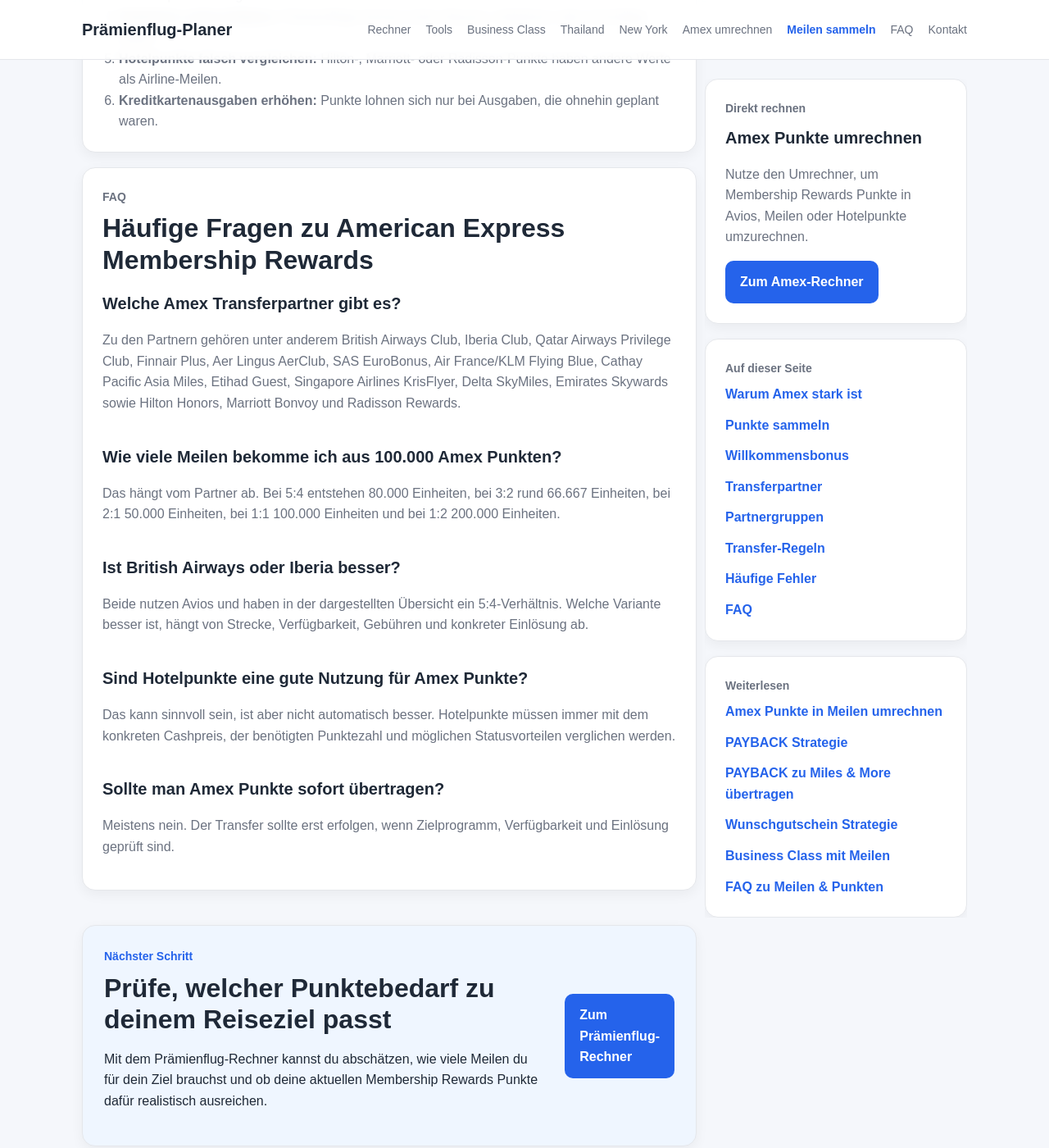
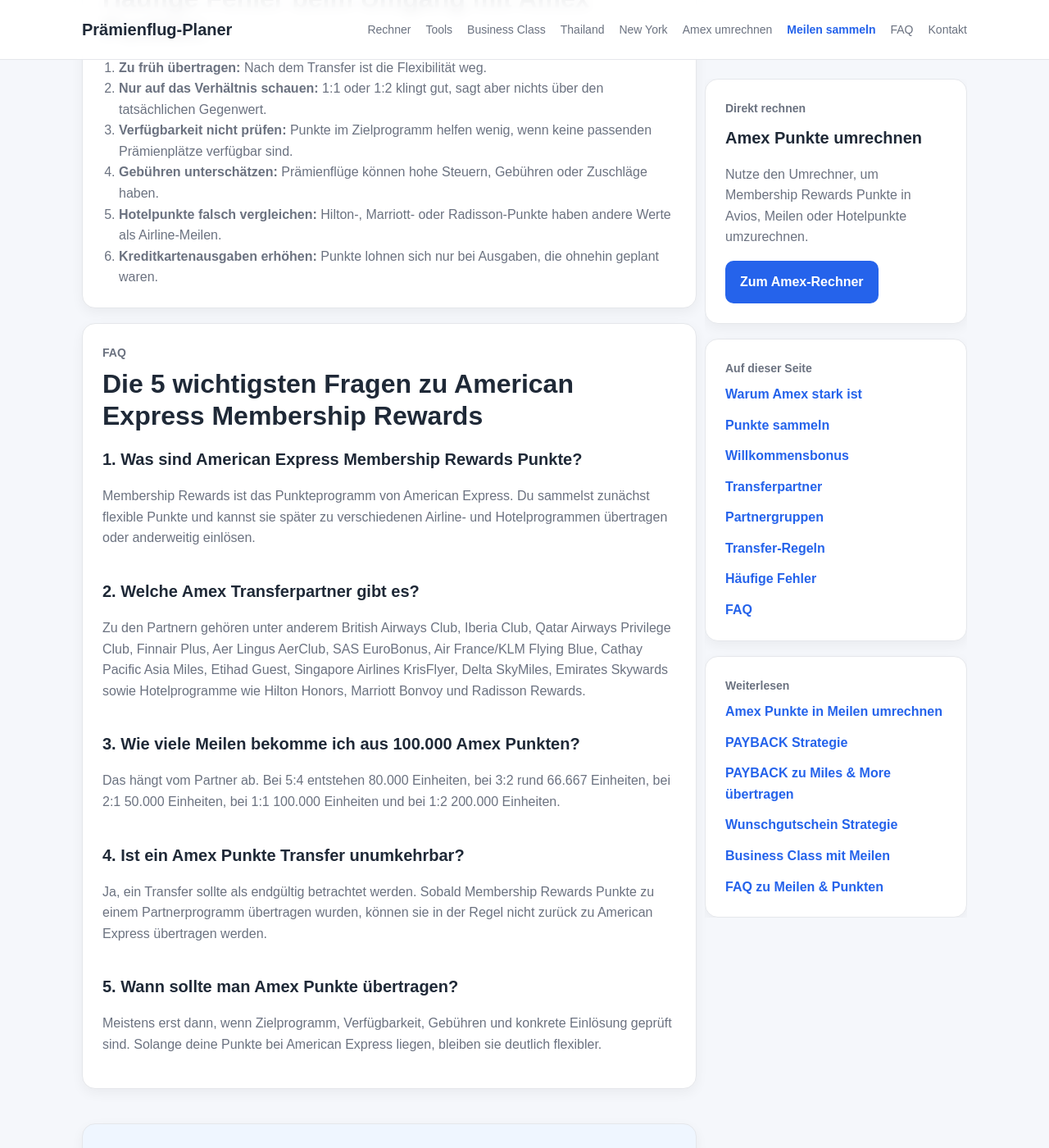
Before and after one commit to Praemienflug-Planer/miles-planer, a Jekyll site: the page built from meilen-sammeln/amex/index.html, in a window 1280 px wide and 1400 px high, scrolled down 7865 px. Shown: the whole window at 82% size. Built offline with Jekyll 4.4.1, drawn with Linux system fonts in a browser that asks for light colours; some of the changed text lies outside the part shown.

Commit message:
Add Amex FAQ and irreversible transfer warning

```diff
--- a/meilen-sammeln/amex/index.html
+++ b/meilen-sammeln/amex/index.html
@@ -45,9 +45,10 @@
     "@type": "FAQPage",
     "mainEntity": [
       {"@type":"Question","name":"Was sind American Express Membership Rewards Punkte?","acceptedAnswer":{"@type":"Answer","text":"Membership Rewards ist das Punkteprogramm von American Express. Die Punkte können gesammelt und später zu verschiedenen Airline- und Hotelprogrammen übertragen oder anderweitig eingelöst werden."}},
-      {"@type":"Question","name":"Welche Amex Transferpartner sind besonders interessant?","acceptedAnswer":{"@type":"Answer","text":"Für Prämienflüge sind vor allem Airline-Partner wie British Airways Club, Iberia Club, Flying Blue, SAS EuroBonus, Singapore Airlines KrisFlyer, Cathay Pacific Asia Miles oder Emirates Skywards interessant. Entscheidend sind jedoch Transferverhältnis, Verfügbarkeit und Gebühren."}},
+      {"@type":"Question","name":"Welche Amex Transferpartner gibt es?","acceptedAnswer":{"@type":"Answer","text":"Zu den Partnern gehören unter anderem British Airways Club, Iberia Club, Qatar Airways Privilege Club, Finnair Plus, Aer Lingus AerClub, SAS EuroBonus, Air France/KLM Flying Blue, Cathay Pacific Asia Miles, Etihad Guest, Singapore Airlines KrisFlyer, Delta SkyMiles, Emirates Skywards sowie Hotelprogramme wie Hilton Honors, Marriott Bonvoy und Radisson Rewards."}},
       {"@type":"Question","name":"Wie viele Meilen bekomme ich aus 100.000 Membership Rewards Punkten?","acceptedAnswer":{"@type":"Answer","text":"Das hängt vom Transferpartner ab. Bei 5:4 entstehen 80.000 Einheiten, bei 3:2 rund 66.667 Einheiten, bei 2:1 50.000 Einheiten, bei 1:1 100.000 Einheiten und bei 1:2 200.000 Einheiten."}},
-      {"@type":"Question","name":"Sollte man Amex Punkte sofort übertragen?","acceptedAnswer":{"@type":"Answer","text":"In der Regel sollte man Membership Rewards Punkte erst übertragen, wenn Zielprogramm, Verfügbarkeit und konkrete Einlösung geprüft sind. Transfers sind meist endgültig."}}
+      {"@type":"Question","name":"Ist ein Amex Punkte Transfer unumkehrbar?","acceptedAnswer":{"@type":"Answer","text":"Ein Transfer sollte als endgültig betrachtet werden. Sobald Membership Rewards Punkte zu einem Partnerprogramm übertragen wurden, können sie in der Regel nicht zurück zu American Express übertragen werden."}},
+      {"@type":"Question","name":"Wann sollte man Amex Punkte übertragen?","acceptedAnswer":{"@type":"Answer","text":"In der Regel erst dann, wenn Zielprogramm, Verfügbarkeit, Gebühren und konkrete Einlösung geprüft sind. Solange die Punkte bei American Express liegen, bleiben sie flexibler."}}
     ]
   }
   </script>
@@ -197,6 +198,7 @@
         <p class="eyebrow">Transfer-Regeln</p>
         <h2>Wann solltest du Membership Rewards Punkte übertragen?</h2>
         <p>Die wichtigste Regel lautet: <strong>Nicht vorschnell übertragen.</strong> Solange deine Punkte bei American Express liegen, bleiben sie flexibel. Nach dem Transfer bist du an das Zielprogramm gebunden.</p>
+        <div class="warning-box"><strong>Transfer ist in der Regel unumkehrbar:</strong><br><br>Übertrage Membership Rewards Punkte erst, wenn du Zielprogramm, Verfügbarkeit, Gebühren und konkrete Einlösung geprüft hast. Nach dem Transfer können die Punkte normalerweise nicht zurück zu American Express übertragen werden.</div>
         <p>Ein Transfer ist vor allem dann sinnvoll, wenn:</p>
         <ul>
           <li>du eine konkrete Einlösung im Blick hast,</li>
@@ -230,27 +232,27 @@
 
       <div class="article-card seo-card" id="faq">
         <p class="eyebrow">FAQ</p>
-        <h2>Häufige Fragen zu American Express Membership Rewards</h2>
+        <h2>Die 5 wichtigsten Fragen zu American Express Membership Rewards</h2>
         <div class="faq-list">
           <div class="faq-item">
-            <h3>Welche Amex Transferpartner gibt es?</h3>
-            <p>Zu den Partnern gehören unter anderem British Airways Club, Iberia Club, Qatar Airways Privilege Club, Finnair Plus, Aer Lingus AerClub, SAS EuroBonus, Air France/KLM Flying Blue, Cathay Pacific Asia Miles, Etihad Guest, Singapore Airlines KrisFlyer, Delta SkyMiles, Emirates Skywards sowie Hilton Honors, Marriott Bonvoy und Radisson Rewards.</p>
+            <h3>1. Was sind American Express Membership Rewards Punkte?</h3>
+            <p>Membership Rewards ist das Punkteprogramm von American Express. Du sammelst zunächst flexible Punkte und kannst sie später zu verschiedenen Airline- und Hotelprogrammen übertragen oder anderweitig einlösen.</p>
           </div>
           <div class="faq-item">
-            <h3>Wie viele Meilen bekomme ich aus 100.000 Amex Punkten?</h3>
+            <h3>2. Welche Amex Transferpartner gibt es?</h3>
+            <p>Zu den Partnern gehören unter anderem British Airways Club, Iberia Club, Qatar Airways Privilege Club, Finnair Plus, Aer Lingus AerClub, SAS EuroBonus, Air France/KLM Flying Blue, Cathay Pacific Asia Miles, Etihad Guest, Singapore Airlines KrisFlyer, Delta SkyMiles, Emirates Skywards sowie Hotelprogramme wie Hilton Honors, Marriott Bonvoy und Radisson Rewards.</p>
+          </div>
+          <div class="faq-item">
+            <h3>3. Wie viele Meilen bekomme ich aus 100.000 Amex Punkten?</h3>
             <p>Das hängt vom Partner ab. Bei 5:4 entstehen 80.000 Einheiten, bei 3:2 rund 66.667 Einheiten, bei 2:1 50.000 Einheiten, bei 1:1 100.000 Einheiten und bei 1:2 200.000 Einheiten.</p>
           </div>
           <div class="faq-item">
-            <h3>Ist British Airways oder Iberia besser?</h3>
-            <p>Beide nutzen Avios und haben in der dargestellten Übersicht ein 5:4-Verhältnis. Welche Variante besser ist, hängt von Strecke, Verfügbarkeit, Gebühren und konkreter Einlösung ab.</p>
+            <h3>4. Ist ein Amex Punkte Transfer unumkehrbar?</h3>
+            <p>Ja, ein Transfer sollte als endgültig betrachtet werden. Sobald Membership Rewards Punkte zu einem Partnerprogramm übertragen wurden, können sie in der Regel nicht zurück zu American Express übertragen werden.</p>
           </div>
           <div class="faq-item">
-            <h3>Sind Hotelpunkte eine gute Nutzung für Amex Punkte?</h3>
-            <p>Das kann sinnvoll sein, ist aber nicht automatisch besser. Hotelpunkte müssen immer mit dem konkreten Cashpreis, der benötigten Punktezahl und möglichen Statusvorteilen verglichen werden.</p>
-          </div>
-          <div class="faq-item">
-            <h3>Sollte man Amex Punkte sofort übertragen?</h3>
-            <p>Meistens nein. Der Transfer sollte erst erfolgen, wenn Zielprogramm, Verfügbarkeit und Einlösung geprüft sind.</p>
+            <h3>5. Wann sollte man Amex Punkte übertragen?</h3>
+            <p>Meistens erst dann, wenn Zielprogramm, Verfügbarkeit, Gebühren und konkrete Einlösung geprüft sind. Solange deine Punkte bei American Express liegen, bleiben sie deutlich flexibler.</p>
           </div>
         </div>
       </div>
```
